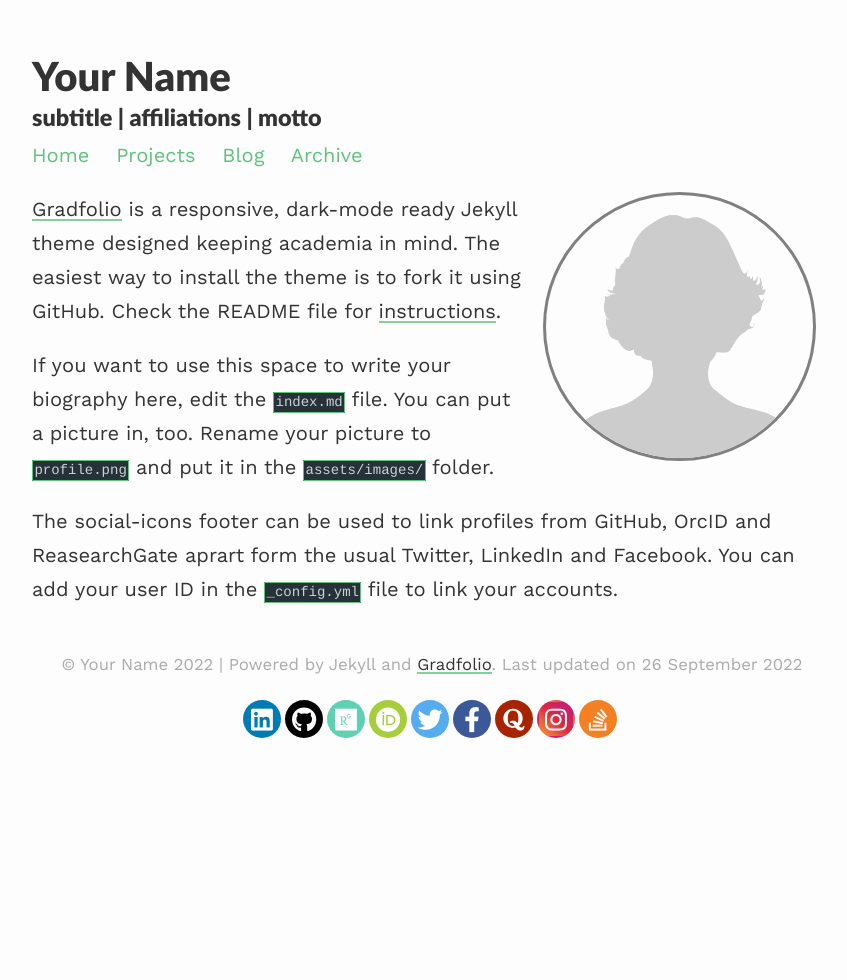
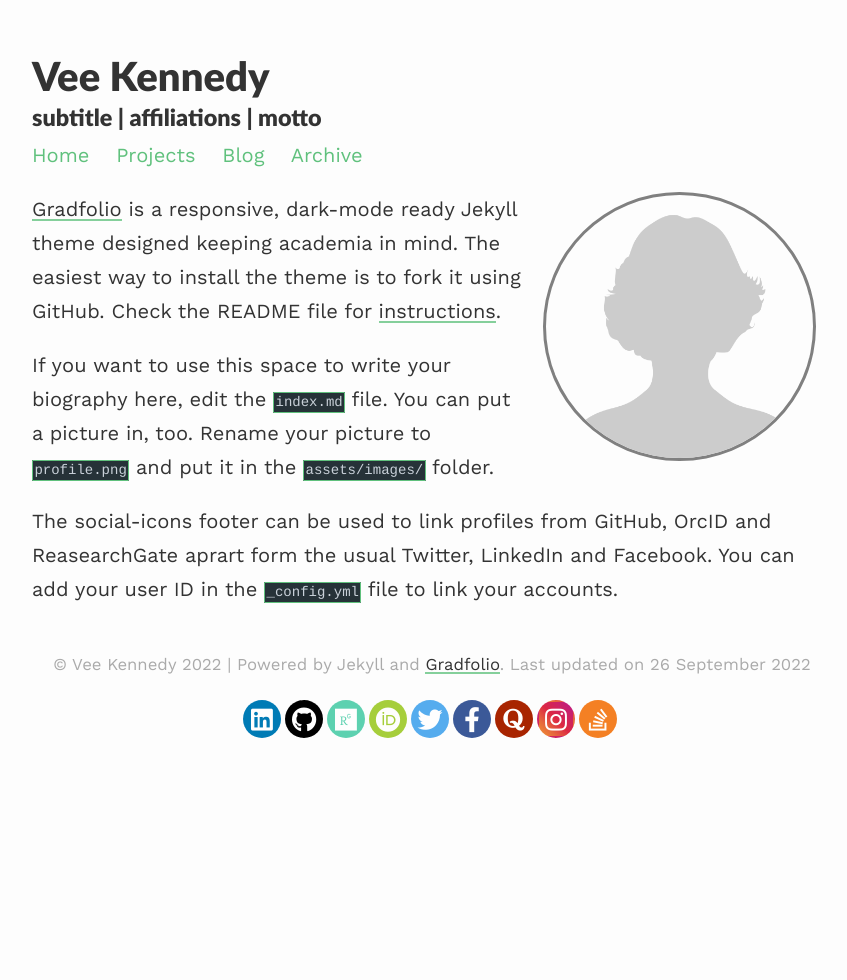
Before and after one commit to veekenne/gradfolio, a Jekyll site: the page built from index.md, in a window 1280 px wide. Shown: the whole page, without its empty margins (208-1055 px from the left). Built offline with Jekyll 4.4.1, drawn with Linux system fonts in a browser that asks for light colours; nearby versions of some CDN libraries.

Commit message:
Update _config.yml
add name

```diff
--- a/_config.yml
+++ b/_config.yml
@@ -1,6 +1,6 @@
 ### your site title here
 
-title: Your Name
+title: Vee Kennedy
 description: subtitle | affiliations | motto
 
 baseurl: /gradfolio #name of GitHub repository
```
